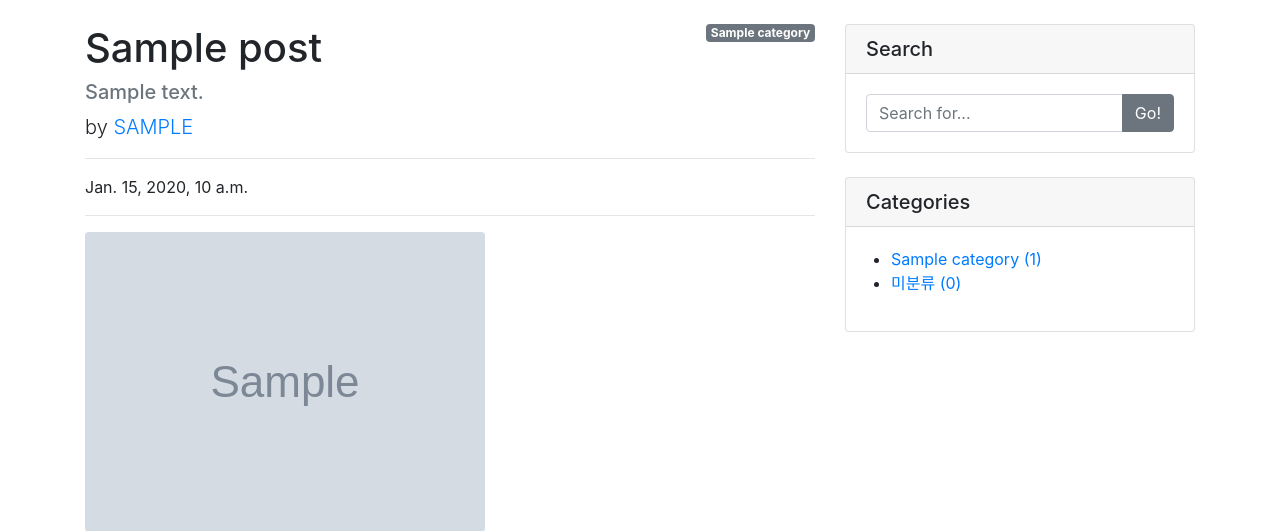
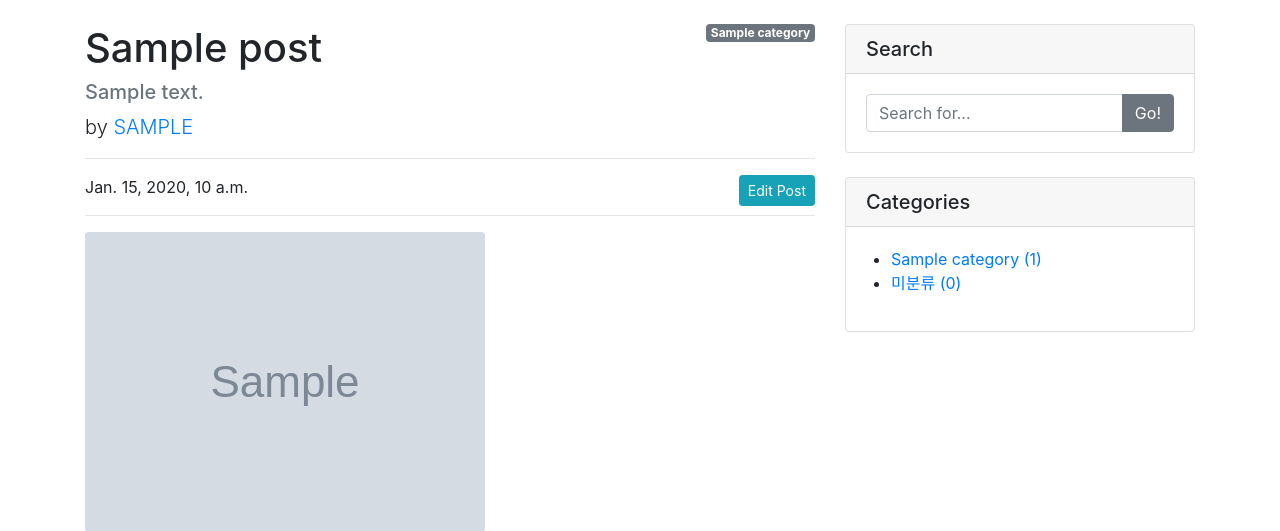
Before and after one commit to DS9936/doit_django_hmd, a Django app: page /blog/1/ in a window 1280 px wide. Shown: the part 56-587 px from the top of the page. Run offline with Django 3.2, Linux system fonts and the light colour scheme; a user stored in the database is signed in; tables that the repository leaves empty hold one stand-in row (values such as "Sample post"); grey boxes marked "Sample" are stand-in pictures; some libraries are stand-ins or nearby versions.

Commit message:
포스트 기능 수정하기

```diff
--- a/blog/templates/blog/post_detail.html
+++ b/blog/templates/blog/post_detail.html
@@ -11,6 +11,8 @@
             {% else %}
             <span class="badge badge-secondary float-right">미분류</span>
             {% endif %}
+
+
         <!-- Title-->
         <h1 class="mt-4">{{ post.title }}</h1>
         <!-- Title 밑 요약 -->
@@ -22,6 +24,20 @@
             <a href="#">{{ post.author | upper }}</a>
         </p>
         <hr />
+
+        <!-- detail 페이지에서 수정버튼만들기 -->
+        {% if user.is_authenticated and user == post.author %}
+
+            <a class="btn btn-info btn-sm float-right" href="/blog/update_post/{{ post.pk }}/" role="button">
+                <i class="fas fa-pen"></i>
+                Edit Post
+            </a>
+
+        {% endif %}
+
+
+
+
         <!-- Date and time-->
         <p>{{ post.created_at }}</p>
         <hr />
--- a/blog/urls.py
+++ b/blog/urls.py
@@ -4,6 +4,8 @@ from .import views
 urlpatterns =[
     #blog
     # 이부분은 차후에 채우겠다.
+    #수정페이지
+    path('update_post/<int:pk>',views.PostUpdate.as_view()),
     #카테고리 페이지
     path('search/<str:q>/', views.PostSearch.as_view()),
     path('create_post/', views.PostCreate.as_view()),
@@ -11,4 +13,5 @@ urlpatterns =[
     path('<int:pk>/', views.PostDetail.as_view()),
     path('', views. PostList.as_view()),
     # path('', views.index),
+
 ]
--- a/blog/views.py
+++ b/blog/views.py
@@ -1,8 +1,9 @@
 from django.shortcuts import render, redirect
-from django.views.generic import ListView, DetailView, CreateView
+from django.views.generic import ListView, DetailView, CreateView, UpdateView
 from django.contrib.auth.mixins import LoginRequiredMixin, UserPassesTestMixin
 from django.db.models import Q
 from .models import Post,Category,Tag
+from django.core.exceptions import PermissionDenied
 
 
 # Create your views here.
@@ -94,6 +95,20 @@ def tag_page(request, slug):
         }
     )
 
+# 포스트수정페이지
+class PostUpdate(LoginRequiredMixin, UpdateView):
+    model = Post
+    fields = ['title','hook_text','content','head_image','file_upload','category','tags']
+    # UpdateView 상속 못받게 이름 지정
+    template_name = 'blog/post_update_form.html'
+
+    #dispatch 로 요청방식 판단하기
+    def dispatch(self, request, *args, **kwargs):
+        if request.user.is_authenticated and request.user == self.get_object().author:
+            return super(PostUpdate, self).dispatch(request, *args, **kwargs)
+        else :
+            raise PermissionDenied
+
 
 # 내부페이지
 class PostDetail(DetailView):
```
Also changed, not shown: blog/templates/blog/post_update_form.html (added, +18 -0 lines).
